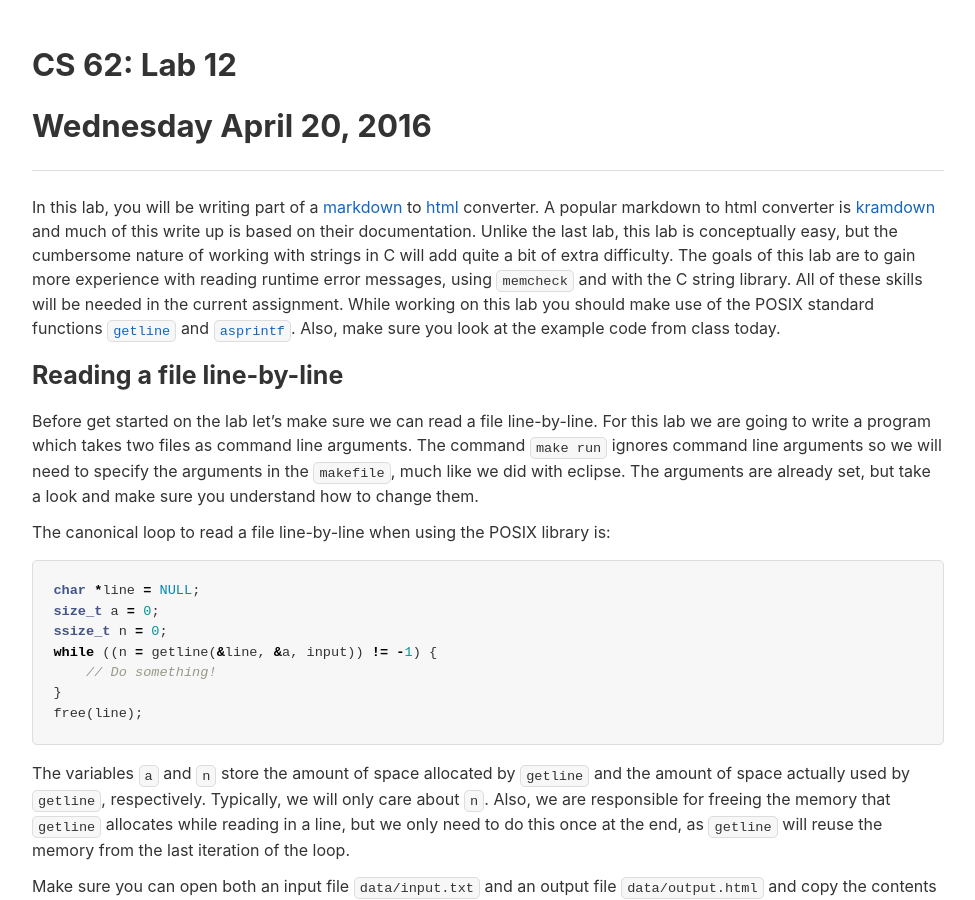
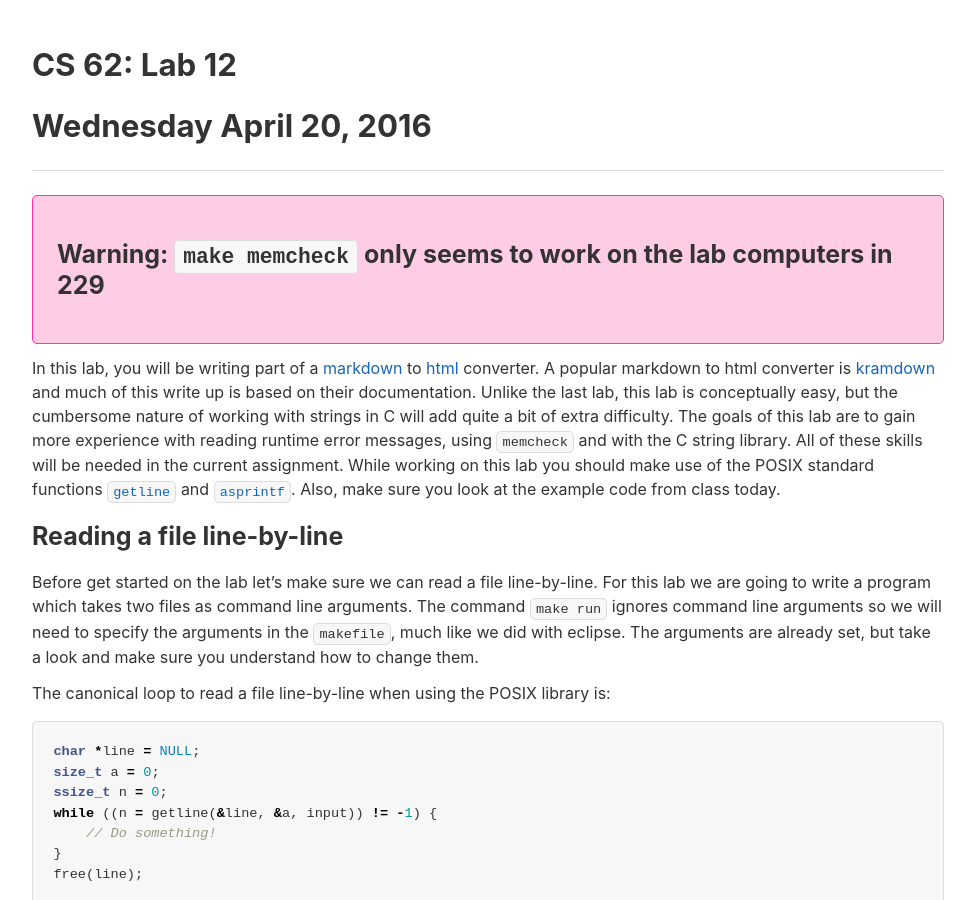
Before and after one commit to jacksonjw12/mbannister.github.io, a Jekyll site: the page built from _teaching/62-s16/Lab12/Lab12.md, in a window 1280 px wide and 900 px high. Shown: the whole window, without its empty margins (152-1127 px from the left). Built offline with Jekyll 4.4.1, drawn with Linux system fonts in a browser that asks for light colours.

Commit message:
Add warning about memcheck

```diff
--- a/_teaching/62-s16/Lab12/Lab12.md
+++ b/_teaching/62-s16/Lab12/Lab12.md
@@ -9,6 +9,10 @@ mathjax: true
 # Wednesday April 20, 2016
 
 ---
+
+<div class="warning" markdown="1">
+## Warning: `make memcheck` only seems to work on the lab computers in 229
+</div>
 
 In this lab, you will be writing part of a [markdown](https://en.wikipedia.org/wiki/Markdown) to [html](https://en.wikipedia.org/wiki/HTML) converter. A popular markdown to html converter is [kramdown](http://kramdown.gettalong.org/) and much of this write up is based on their documentation. Unlike the last lab, this lab is conceptually easy, but the cumbersome nature of working with strings in C will add quite a bit of extra difficulty. The goals of this lab are to gain more experience with reading runtime error messages, using `memcheck` and with the C string library. All of these skills will be needed in the current assignment. While working on this lab you should make use of the POSIX standard functions [`getline`](http://man7.org/linux/man-pages/man3/getline.3.html) and [`asprintf`](http://man7.org/linux/man-pages/man3/asprintf.3.html). Also, make sure you look at the example code from class today.
 
```
Also changed, not shown: _teaching/62-s16/Assignment11/Assignment11.md (+4 -0 lines).
